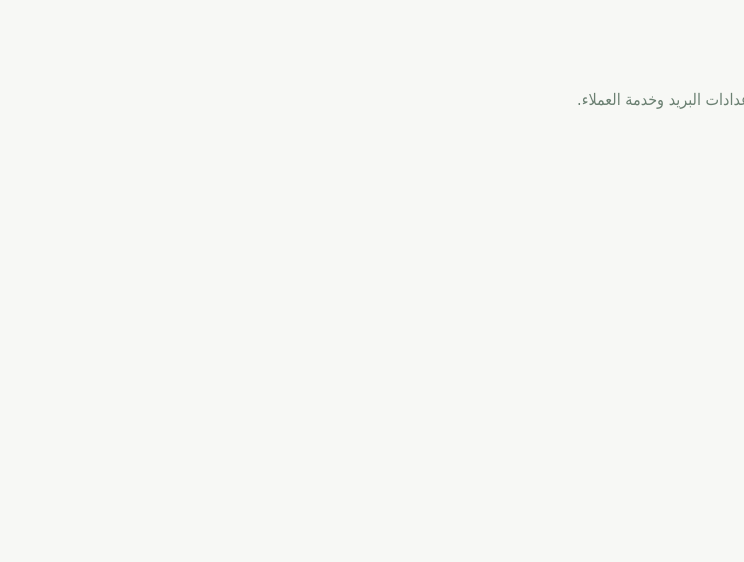
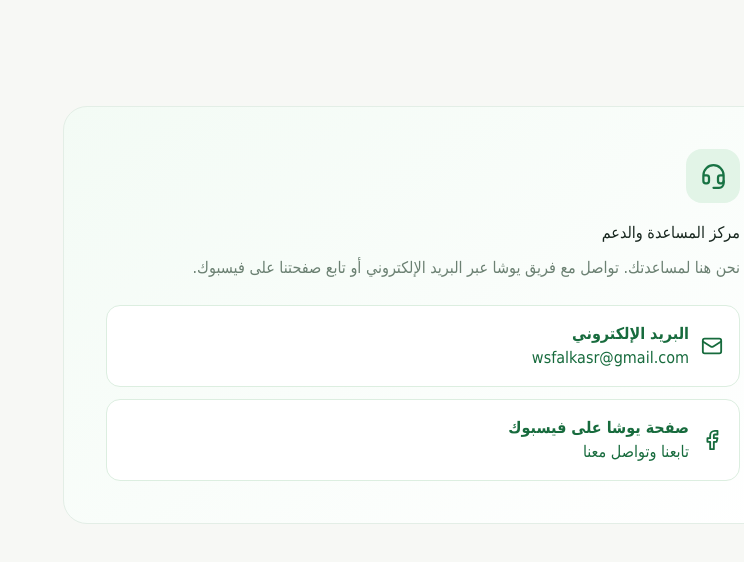
Before and after one commit to dyi3wpu4dw3w/-YOSHA_STORE, a Next.js app: page /support in a window 1280 px wide. Shown: the top 562 px of the page, without its empty margins (536-1280 px from the left). Built offline with nearby package versions, Linux system fonts and the light colour scheme.

Commit message:
Add email and Facebook contact channels to support page

```diff
--- a/src/app/support/page.tsx
+++ b/src/app/support/page.tsx
@@ -1 +1,19 @@
-import Link from "next/link";export default function Support(){return <main className="container" style={{padding:"40px 0"}}><Link href="/">← الرئيسية</Link><h1>مركز المساعدة</h1><p className="muted">قنوات الدعم والتذاكر ستظهر هنا بعد تفعيل إعدادات البريد وخدمة العملاء.</p></main>}
+import Link from "next/link";
+import { Mail, Facebook, Headset } from "lucide-react";
+
+export default function Support(){
+  return <main className="container" style={{padding:"40px 0",minHeight:"65vh"}}>
+    <Link href="/">← الرئيسية</Link>
+    <div style={{maxWidth:720,margin:"42px auto",padding:"clamp(24px,5vw,42px)",border:"1px solid #e3eee6",borderRadius:24,background:"linear-gradient(145deg,#f3fbf5,#fff)"}}>
+      <div style={{width:54,height:54,borderRadius:16,display:"grid",placeItems:"center",background:"#e2f4e7",color:"#187344"}}><Headset size={27}/></div>
+      <h1 style={{margin:"18px 0 8px"}}>مركز المساعدة والدعم</h1>
+      <p className="muted" style={{lineHeight:1.9}}>نحن هنا لمساعدتك. تواصل مع فريق يوشا عبر البريد الإلكتروني أو تابع صفحتنا على فيسبوك.</p>
+      <a href="mailto:wsfalkasr@gmail.com" style={{display:"flex",alignItems:"center",gap:12,padding:16,marginTop:22,border:"1px solid #dceee0",borderRadius:14,background:"#fff",color:"#176b3d",textDecoration:"none"}}>
+        <Mail size={22}/><span><b style={{display:"block"}}>البريد الإلكتروني</b><span>wsfalkasr@gmail.com</span></span>
+      </a>
+      <a href="https://www.facebook.com/share/1H39aMdw8v/" target="_blank" rel="noopener noreferrer" style={{display:"flex",alignItems:"center",gap:12,padding:16,marginTop:12,border:"1px solid #dceee0",borderRadius:14,background:"#fff",color:"#176b3d",textDecoration:"none"}}>
+        <Facebook size={22}/><span><b style={{display:"block"}}>صفحة يوشا على فيسبوك</b><span>تابعنا وتواصل معنا</span></span>
+      </a>
+    </div>
+  </main>;
+}
```
